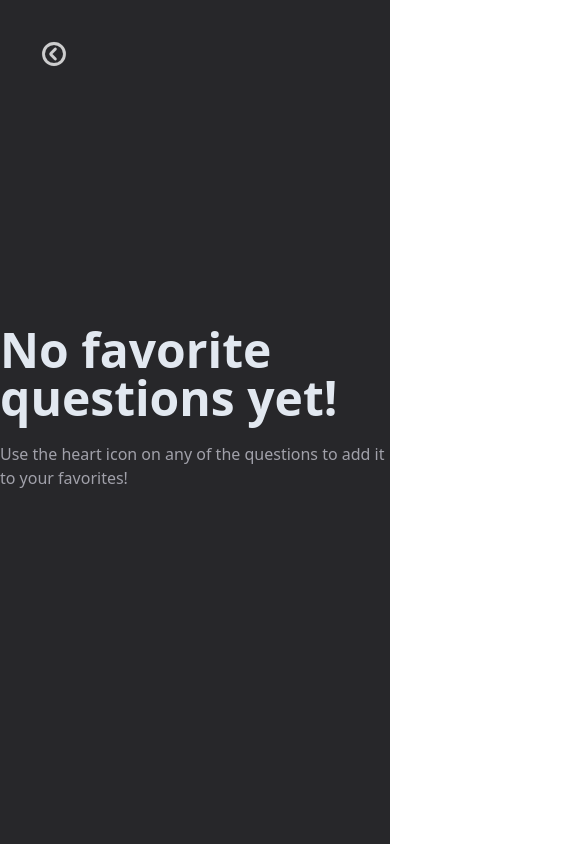
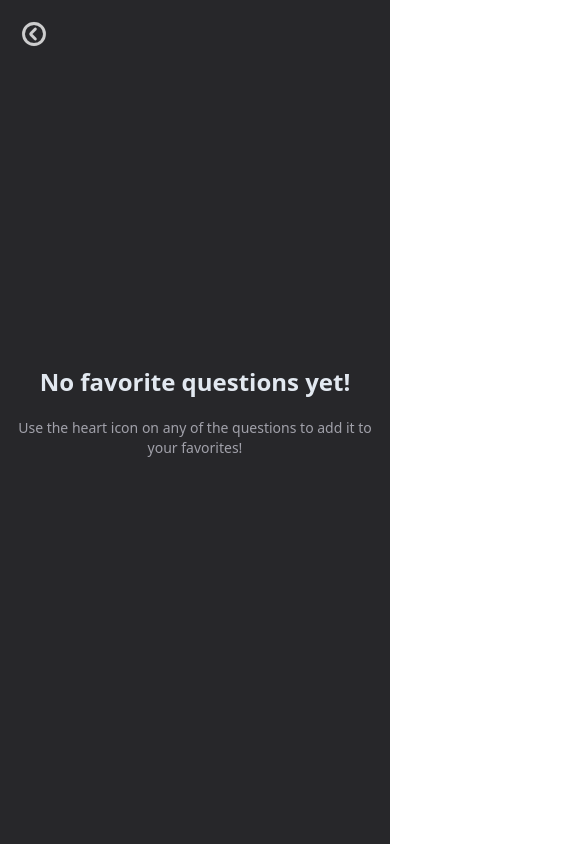
Before and after one commit to jon-tschida/Thoughtful, a React (Vite) app: page /favoriteQuestions in a window 390 px wide. Shown: the top 844 px of the page, 585 px wide, since content can reach past the window. Built offline with nearby package versions, Linux system fonts and the light colour scheme.

Commit message:
Favorite Question page work
- Created a new component, NoFavoritesFallback this displays when there are no favorites
- Adjusted media queries for several elements, it displays more naturally on smaller phones and medium phones.

```diff
--- a/src/components/Back.jsx
+++ b/src/components/Back.jsx
@@ -7,7 +7,7 @@ export default function Back() {
     <Link to={"/"}>
       <img
         src={BackArrow}
-        className="absolute transition-all duration-300 cursor-pointer select-none opacity-90 w-7 top-10 left-10 hover:scale-110"
+        className="absolute transition-all duration-300 cursor-pointer select-none opacity-90 w-7 top-5 left-5 lg:top-10 lg:left-10 hover:scale-110"
       />
     </Link>
   );
--- a/src/components/FavoriteQuestionsCard.jsx
+++ b/src/components/FavoriteQuestionsCard.jsx
@@ -1,6 +1,7 @@
 import React from "react";
 import Back from "./Back";
 import HeartFilled from "../assets/heart-filled.svg";
+import NoFavoritesFallback from "./NoFavoritesFallback";
 
 export default function FavoriteQuestionsCard() {
   const [favoriteQuestions, setFavoriteQuestions] = React.useState(() => {
@@ -16,27 +17,19 @@ export default function FavoriteQuestionsCard() {
   }, [favoriteQuestions]);
 
   return (
-    <div className="flex flex-col items-center justify-center w-screen h-screen bg-zinc-800">
+    <>
       <Back />
-      {/* If we don't have any favorites yet, then we display this div */}
-      {favoriteQuestions.length === 0 && (
-        <div className="flex flex-col items-center justify-center w-screen h-screen bg-zinc-800">
-          <h3 className="mb-5 text-5xl font-bold text-slate-200">
-            No favorite questions yet!
-          </h3>
-          <p className="mb-5 text-zinc-400">
-            Use the heart icon on any of the questions to add it to your
-            favorites!
-          </p>
-        </div>
-      )}
-      {/* End "no favorites" div */}
-      <div className="relative w-[1000px] p-1 m-auto flex flex-row overflow-x-scroll overflow-y-hidden">
+      {/* We use a ternary operator to display either the NoFavoritesFallback  */}
+      {favoriteQuestions.length === 0 ? (
+        <NoFavoritesFallback />
+      ) : (
+        <div className="flex flex-col items-center justify-center w-screen h-screen overflow-y-hidden bg-zinc-800">
+          <div className="relative flex flex-row w-screen p-10 m-auto overflow-x-scroll overflow-y-hidden sm:w-screen">
             {favoriteQuestions.map((favoriteQuestion, i) => {
               return (
                 <div
                   key={i}
-              className="relative h-[500px] w-[350px] shadow-lg mx-3 my-1 shrink-0 bg-[#edf6f9] rounded-lg flex items-center justify-center p-4 select-none"
+                  className="relative h-[500px] w-[350px] mx-3 my-1 shrink-0 bg-[#edf6f9] rounded-lg flex items-center justify-center p-4 select-none md:h-[400px] md:w-[300px] sm:h-[300px] sm:w-[200px]"
                 >
                   <div className="absolute left-5 top-3">
                     <img
@@ -53,5 +46,7 @@ export default function FavoriteQuestionsCard() {
             })}
           </div>
         </div>
+      )}
+    </>
   );
 }
--- /dev/null
+++ b/src/components/NoFavoritesFallback.jsx
@@ -0,0 +1,14 @@
+import React from "react";
+
+export default function NoFavoritesFallback() {
+  return (
+    <div className="flex flex-col items-center justify-center w-screen h-screen bg-zinc-800 sm:p-2">
+      <h3 className="mb-5 font-bold text-center lg:text-5xl text-slate-200 sm:text-2xl">
+        No favorite questions yet!
+      </h3>
+      <p className="mb-5 text-center lg:text-xl text-zinc-400 sm:text-sm">
+        Use the heart icon on any of the questions to add it to your favorites!
+      </p>
+    </div>
+  );
+}
--- a/tailwind.config.js
+++ b/tailwind.config.js
@@ -3,8 +3,20 @@ export default {
   content: ["./index.html", "./src/**/*.{js,ts,jsx,tsx}"],
   theme: {
     screens: {
-      sm: "200px",
+      sm: "250px",
+      // => @media (min-width: 640px) { ... }
+
       md: "350px",
+      // => @media (min-width: 768px) { ... }
+
+      lg: "1024px",
+      // => @media (min-width: 1024px) { ... }
+
+      xl: "1280px",
+      // => @media (min-width: 1280px) { ... }
+
+      "2xl": "1536px",
+      // => @media (min-width: 1536px) { ... }
     },
     extend: {
       dropShadow: {
```
Lines whose indentation alone changed are shown as unchanged.
